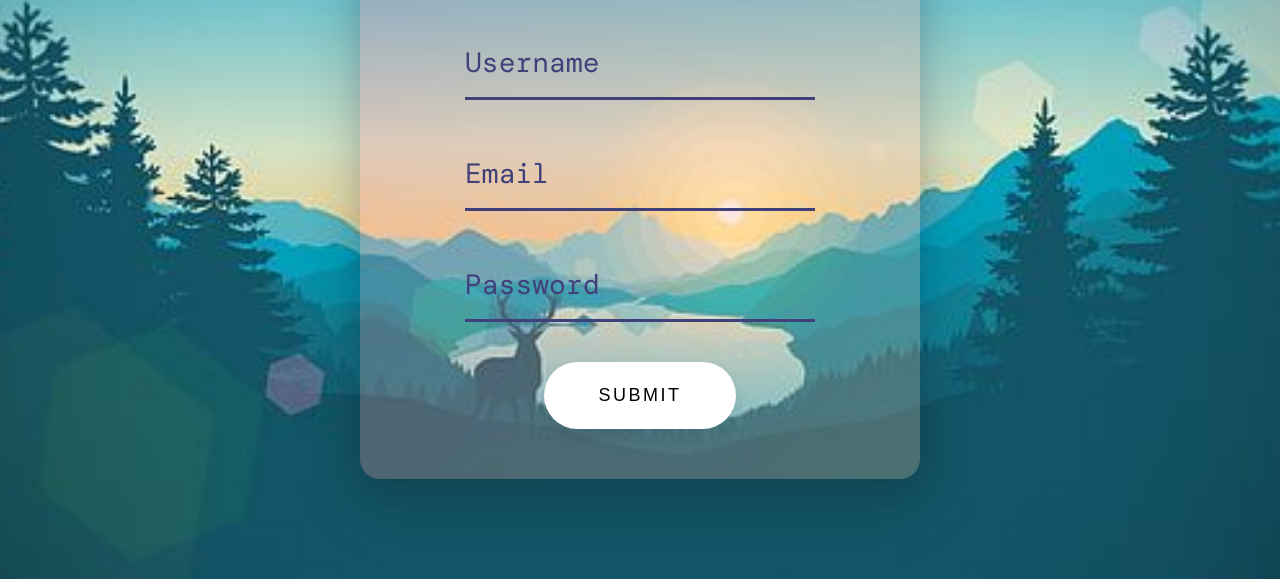
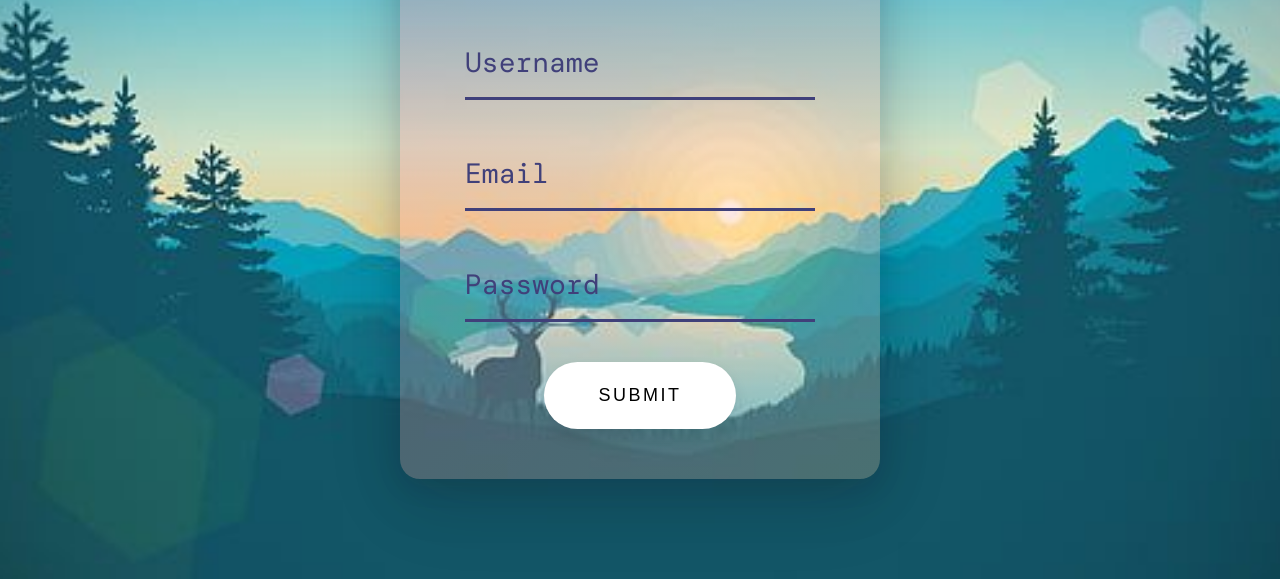
Before and after one commit to GGARJUN/Bharat_intern_task, a website: page frontend/index.html in a window 1280 px wide. Shown: the part 221-800 px from the top of the page. Drawn offline with nearby package versions, Linux system fonts and the light colour scheme.

Commit message:
fix : css file

```diff
--- a/frontend/css/style.css
+++ b/frontend/css/style.css
@@ -41,7 +41,7 @@ form{
   border-radius: 20px;
   background-image: linear-gradient(-45deg, #ffc7963b 0%, #ff6b9541 100%);
 
-  width: 560px;
+  width: 480px;
   height: 600px;
   display: flex;
   justify-content: center;
```
